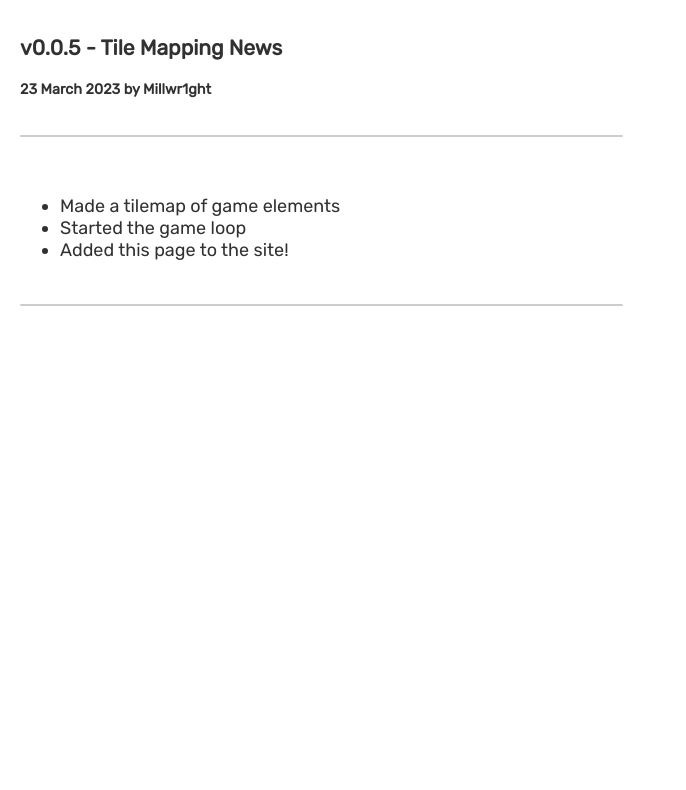
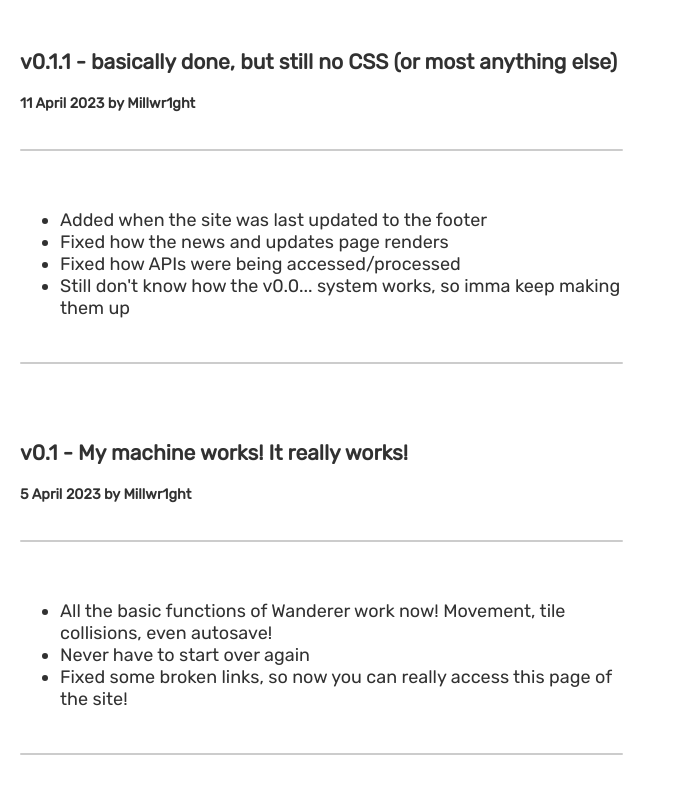
Before and after one commit to Millwr1ght/wdd-wanderer, a website: page src/news/index.html in a window 1280 px wide. Shown: the part 210-1000 px from the top of the page, without its empty margins (0-686 px from the left). Before the commit the page ends 800 px from the top, so only its background shows below. Drawn offline with Linux system fonts and the light colour scheme; files whose address does not match are found by name.

Commit message:
fixed news page not loading properly
also fixed how APIs are handled. Previously, it was a mess. a whole mess. Typos, syntax errors, missing footer, etc..

```diff
--- a/src/js/ExternalServices.mjs
+++ b/src/js/ExternalServices.mjs
@@ -1,16 +1,42 @@
 export default class ExternalServices {
-    //constructor() {}
-
-    _jsonPath(filename) {
-        this.path = `../json/${filename}.json`;
+    _baseURL = {
+        github: "https://api.github.com/search/",
+        local:  "../"
     }
 
-    //internal json categories: news updates, comments?, etc
-    async getData(category) {
-        const response = await fetch(_jsonPath(category));
-        const data = await convertToJson(response);
-        //data.Result.sort(sortByProperty(sort));
-        return data.Result;
+    constructor(location) {
+        if (!location in this._baseURL) {
+            throw { name: "servicesError", message:`Not listening for data from this location: ${location}`};
+        }
+        this.URL = this._baseURL[location]; //bool
+    }
+
+    _jsonQuery(filepath) {
+        return `${this.URL}${filepath}`;
+    }
+
+    //internal json: by categories: news updates, comments?, etc
+    //external json: by filepath or API query
+    buildLocalQuery(category) {
+        return `json/${category}.json`;
+    }
+
+    async getData(filepath) {
+        try {
+            const result = await fetch(this._jsonQuery(filepath))
+                .then((response) => {
+                    if (!response.ok) {
+                        throw { name: "servicesError", message: data};
+                    }
+                    return response.json();
+                }).then((data) => {
+                    //console.log(data);
+                    return data;
+                })
+            return result
+        } catch (error) {
+            console.error(error);
+        }
     }
 }
 
--- a/src/js/NewsList.mjs
+++ b/src/js/NewsList.mjs
@@ -1,14 +1,18 @@
+import { renderListWithTemplate } from "./utils.mjs";
+
 export default class NewsList {
     constructor(category, dataSource, listElement) {
-        this,dataSource = dataSource;
+        this.dataSource = dataSource;
         this.category = category;
         this.listElement = listElement;
     }
 
     async init() {
-        const list = await this.dataSource.getData(this.category);
+        const filePath = this.dataSource.buildLocalQuery(this.category);
+        const list = await this.dataSource.getData(filePath);
         this.renderList(list);
     }
+
     renderList(list) {
         renderListWithTemplate(updateCardTemplate, this.listElement, list);
     }
--- a/src/js/news.js
+++ b/src/js/news.js
@@ -6,7 +6,7 @@ import { loadHeaderFooter, loadNavbar, qs } from "./utils.mjs";
 loadHeaderFooter(drawLogo);
 loadNavbar("#news");
 
-const data = new ExternalServices("news");
+const data = new ExternalServices("local");
 const articleSection = qs(".articles");
 const news = new NewsList("news", data, articleSection);
 news.init();
--- a/src/news/index.html
+++ b/src/news/index.html
@@ -3,7 +3,7 @@
     <head>
         <meta charset="UTF-8" />
         <meta name="viewport" content="width=device-width, initial-scale=1.0" />
-        <title>Wanderer | News</title>
+        <title>Wanderer | News & Updates</title>
         <link rel="stylesheet" href="/css/style.css" />
         <link rel="icon" type="image/x-icon" href="/images/favicon.ico" />
         <script src="../js/news.js" type="module"></script>
@@ -13,9 +13,10 @@
         <header class="divider" id="main-header"></header>
         <nav class="nav-top"></nav>
         <main class="divider">
+            <div class="articles-title"><h1>Latest News</h1></div>
             <section class="articles">
-                <div class="articles-title"><h1>Latest News</h1></div>
-                <!-- example article card-->
+
+                <!-- example article card --
                 <article class="wanderer-article flex-row">
                     <div class="wa-header">
                         <h1 class="wa-title">v0.0.5 - Tile Mapping News</h1>
@@ -30,10 +31,12 @@
                         </ul>
                     </section>
                     <div class="horiz-separator"></div>
-                </article>
+                </article> -->
+
             </section>
             <!-- <section class="tweets"></section> -->
             <!-- wait a second i dont use twitter -->
         </main>
+        <footer class="divider" id="main-footer"></footer>
     </body>
 </html>
--- a/src/public/json/news.json
+++ b/src/public/json/news.json
@@ -1,14 +1,23 @@
 [
     {
-        "title": "v0.0.5 - Tile Mapping News",
-        "date": "23 March 2023",
+        "title": "v0.1.1 - basically done, but still no CSS (or most anything else)",
+        "date": "11 April 2023",
         "author": "Millwr1ght",
-        "content": "<ul><li>\"Made a tilemap of game elements\"</li><li>\"Started the game loop\"</li><li>\"Added this page to the site!\"</li></ul>"
+        "content": "<ul><li>Added when the site was last updated to the footer</li><li>Fixed how the news and updates page renders</li><li>Fixed how APIs were being accessed/processed</li><li>Still don't know how the v0.0... system works, so imma keep making them up</li></ul>",
+        "tags": ["site-update"]
     },
     {
         "title": "v0.1 - My machine works! It really works!",
         "date": "5 April 2023",
         "author": "Millwr1ght",
-        "content": "<ul><li>\"All the basic functions of Wanderer work now! Movement, tile collisions, even autosave!\"</li><li>\"Never have to start over again\"</li><li>::marker \"Fixed some broken links, so now you can really access this page of the site!\"</li></ul>"
+        "content": "<ul><li>All the basic functions of Wanderer work now! Movement, tile collisions, even autosave!</li><li>Never have to start over again</li><li>Fixed some broken links, so now you can really access this page of the site!</li></ul>",
+        "tags": ["general-update", "tile-collisions", "save-game"]
+    },
+    {
+        "title": "v0.0.5 - Tile Mapping News",
+        "date": "23 March 2023",
+        "author": "Millwr1ght",
+        "content": "<ul><li>Made a tilemap of game elements</li><li>Started the game loop</li><li>Added this page to the site!</li></ul>",
+        "tags": ["general-update", "world-gen"]
     }
 ]
```
